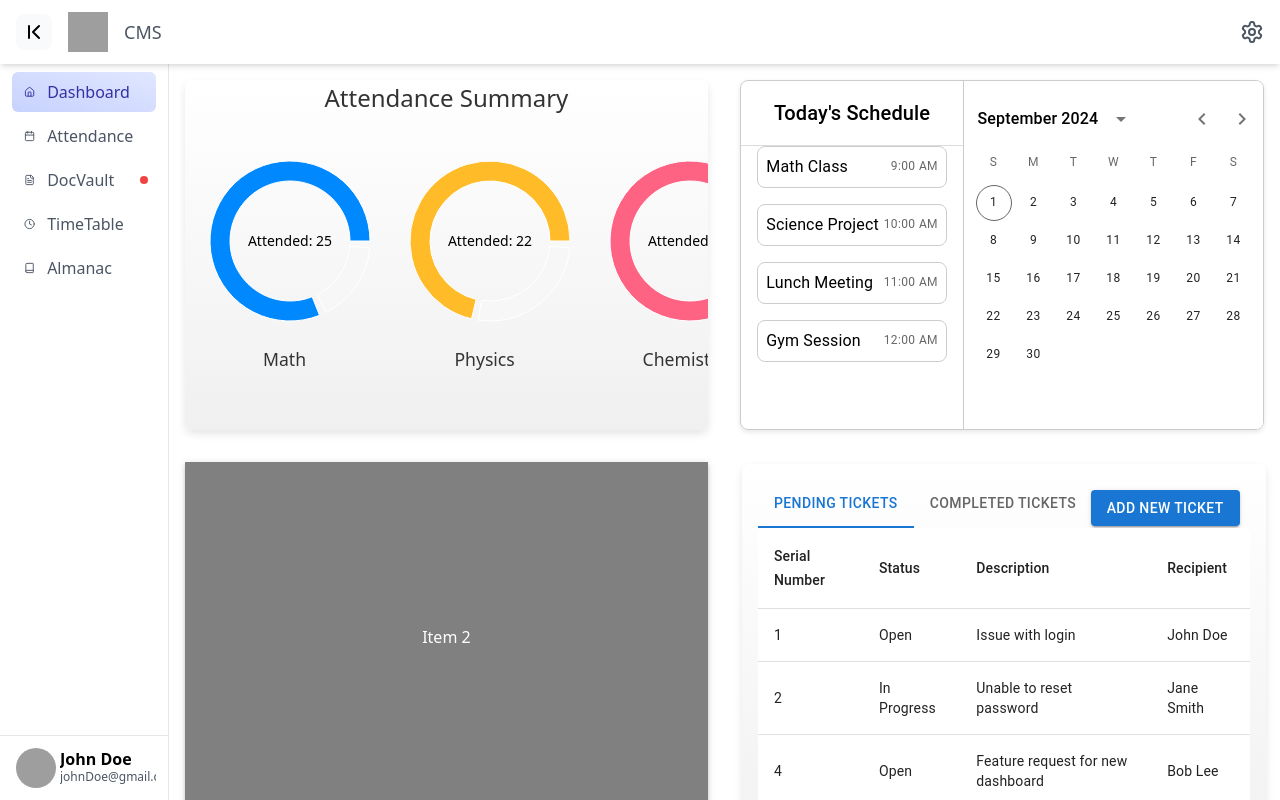
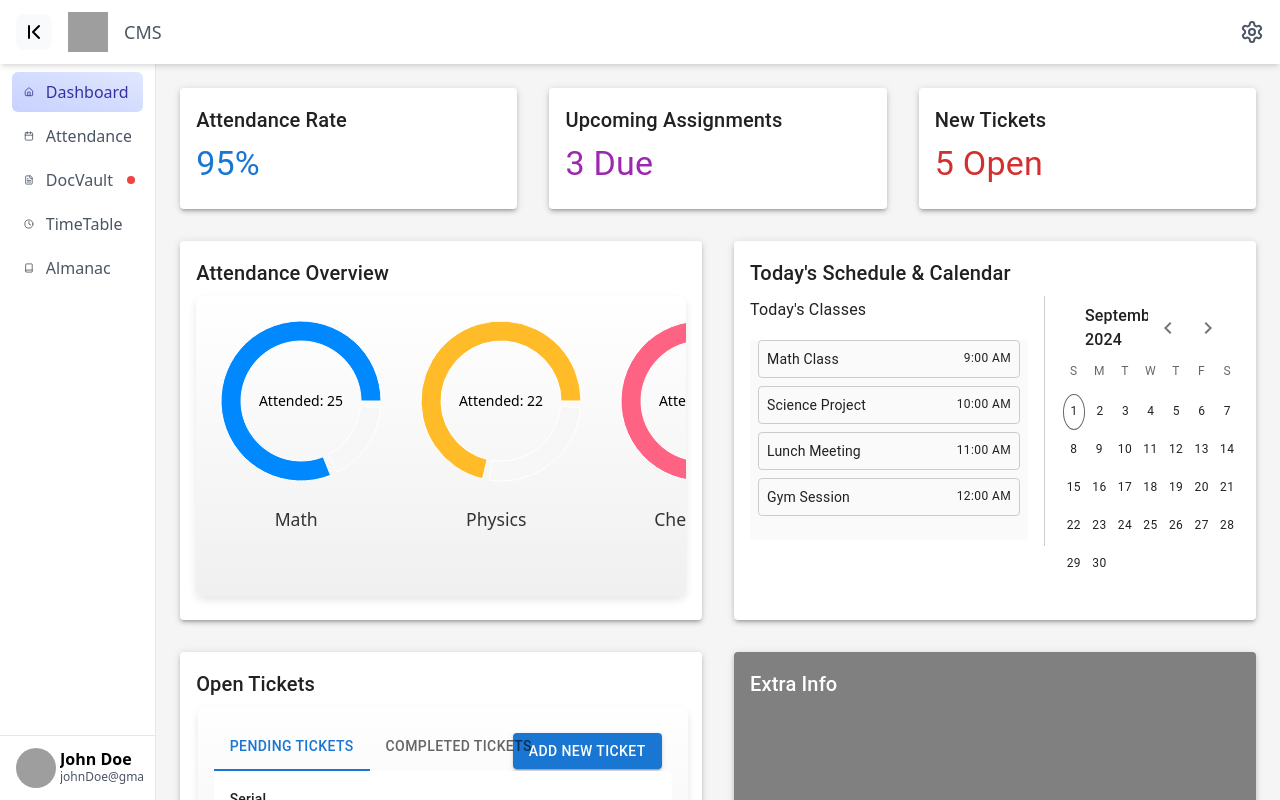
Before and after one commit to Nokesh11/FSD_G14_MY, a React (Create React App) app in the folder frontend/: page /dashboard in a window 1280 px wide. Built offline with nearby package versions, Linux system fonts and the light colour scheme; grey boxes are pictures that could not be loaded.

Commit message:
Changed Layout

```diff
--- a/frontend/src/components/AttendanceChart.jsx
+++ b/frontend/src/components/AttendanceChart.jsx
@@ -58,7 +58,6 @@ export default class AttendanceChart extends PureComponent {
     render() {
         return (
             <div style={styles.card}>
-                <h3 style={styles.cardTitle}>Attendance Summary</h3>
                 <div style={styles.chartWrapper}>
                     {subjects.map((subject, index) => this.renderPieChart(subject, index))}
                 </div>
--- a/frontend/src/pages/StudentDashBoard.jsx
+++ b/frontend/src/pages/StudentDashBoard.jsx
@@ -1,4 +1,4 @@
-import { Box, Grid, Typography } from "@mui/material";
+import { Box, Grid, Typography, Card, CardContent } from "@mui/material";
 import React, { createContext, useState } from "react";
 import Appbar from "../components/Appbar";
 import Calender from "../components/Calender";
@@ -23,138 +23,150 @@ function StudentDashboard() {
               marginLeft: expanded ? "0px" : "64px",
               transition: "margin-left 0.3s ease",
               height: "100%",
-              padding: 2,
-              display: "flex",
-              flexDirection: "column",
-              overflow: "auto", // Handle overflow better
+              padding: 3,
+              overflow: "auto",
+              bgcolor: "#f5f5f5", // Light background for dashboard
             }}
           >
-            <Grid container spacing={4} sx={{ flexGrow: 1 }}>
-              {/* Left Grid Item */}
+            {/* Metrics Overview */}
+            <Grid container spacing={4} sx={{ mb: 4 }}>
+              <Grid item xs={12} sm={4}>
+                <Card sx={{ boxShadow: 3 }}>
+                  <CardContent>
+                    <Typography variant="h6" gutterBottom>
+                      Attendance Rate
+                    </Typography>
+                    <Typography variant="h4" color="primary">
+                      95%
+                    </Typography>
+                  </CardContent>
+                </Card>
+              </Grid>
+              <Grid item xs={12} sm={4}>
+                <Card sx={{ boxShadow: 3 }}>
+                  <CardContent>
+                    <Typography variant="h6" gutterBottom>
+                      Upcoming Assignments
+                    </Typography>
+                    <Typography variant="h4" color="secondary">
+                      3 Due
+                    </Typography>
+                  </CardContent>
+                </Card>
+              </Grid>
+              <Grid item xs={12} sm={4}>
+                <Card sx={{ boxShadow: 3 }}>
+                  <CardContent>
+                    <Typography variant="h6" gutterBottom>
+                      New Tickets
+                    </Typography>
+                    <Typography variant="h4" color="error">
+                      5 Open
+                    </Typography>
+                  </CardContent>
+                </Card>
+              </Grid>
+            </Grid>
+
+            {/* Main Dashboard Content */}
+            <Grid container spacing={4}>
+              {/* Attendance Chart */}
               <Grid item xs={12} sm={6}>
-                <Box
-                  width="100%"
-                  height="350px"
-                  display="flex"
-                  justifyContent="center"
-                  alignItems="center"
-                >
-                  <AttendanceChart />
-                </Box>
+                <Card sx={{ height: "100%", boxShadow: 3 }}>
+                  <CardContent>
+                    <Typography variant="h6" gutterBottom>
+                      Attendance Overview
+                    </Typography>
+                    <Box height="300px">
+                      <AttendanceChart />
+                    </Box>
+                  </CardContent>
+                </Card>
               </Grid>
 
-              {/* Combined Schedule and Calendar Section */}
+              {/* Schedule and Calendar Section */}
               <Grid item xs={12} sm={6}>
-                <Box
-                  sx={{
-                    display: "flex",
-                    height: "350px",
-                    border: "1px solid #ccc",
-                    borderRadius: "8px",
-                    overflow: "hidden",
-                    boxShadow: "0 2px 5px rgba(0,0,0,0.1)",
-                  }}
-                >
-                  {/* Schedule Section */}
-                  <Box
-                    sx={{
-                      flex: 1,
-                      display: "flex",
-                      flexDirection: "column",
-                    }}
-                  >
-                    {/* Fixed Heading */}
-                    <Typography
-                      variant="h6"
-                      sx={{
-                        padding: 2,
-                        borderBottom: "1px solid #ddd",
-                        textAlign: "center",
-                      }}
-                    >
-                      Today's Schedule
+                <Card sx={{ height: "100%", boxShadow: 3 }}>
+                  <CardContent>
+                    <Typography variant="h6" gutterBottom>
+                      Today's Schedule & Calendar
                     </Typography>
-
-                    {/* Scrollable List */}
-                    <Box
-                      sx={{
-                        flexGrow: 1,
-                        overflowY: "auto",
-                        px: 2,
-                      }}
-                    >
-                      {[
-                        "Math Class",
-                        "Science Project",
-                        "Lunch Meeting",
-                        "Gym Session",
-                      ].map((item, index) => (
+                    <Box sx={{ display: "flex", height: "250px" }}>
+                      <Box sx={{ flex: 1, mr: 2 }}>
+                        <Typography variant="subtitle1" mb={2}>
+                          Today's Classes
+                        </Typography>
                         <Box
-                          key={index}
                           sx={{
-                            marginBottom: 2,
-                            padding: 1,
-                            border: "1px solid #ccc",
-                            borderRadius: "8px",
-                            display: "flex",
-                            justifyContent: "space-between",
-                            alignItems: "center",
+                            height: "200px",
+                            overflowY: "auto",
+                            px: 1,
+                            bgcolor: "#fafafa",
+                            borderRadius: 1,
                           }}
                         >
-                          <Typography variant="body1">{item}</Typography>
-                          <Typography variant="caption" color="textSecondary">
-                            {index + 9}:00 AM {/* Dummy time */}
-                          </Typography>
+                          {["Math Class", "Science Project", "Lunch Meeting", "Gym Session"].map(
+                            (item, index) => (
+                              <Box
+                                key={index}
+                                sx={{
+                                  mb: 1,
+                                  p: 1,
+                                  border: "1px solid #ccc",
+                                  borderRadius: 1,
+                                  display: "flex",
+                                  justifyContent: "space-between",
+                                }}
+                              >
+                                <Typography variant="body2">{item}</Typography>
+                                <Typography variant="caption">
+                                  {index + 9}:00 AM
+                                </Typography>
+                              </Box>
+                            )
+                          )}
                         </Box>
-                      ))}
+                      </Box>
+                      <Box sx={{ width: "40%", borderLeft: "1px solid #ccc", pl: 2 }}>
+                        <Calender />
+                      </Box>
                     </Box>
-                  </Box>
-
-                  {/* Calendar Section */}
-                  <Box
-                    sx={{
-                      width: "300px",
-                      display: "flex",
-                      justifyContent: "center",
-                      alignItems: "center",
-                      borderLeft: "1px solid #ccc",
-                      bgcolor: "white",
-                    }}
-                  >
-                    <Calender />
-                  </Box>
-                </Box>
+                  </CardContent>
+                </Card>
               </Grid>
 
-              {/* Additional Grid Items */}
+              {/* Additional Info - Tickets and More */}
               <Grid item xs={12} sm={6}>
-                <Box
-                  width="100%"
-                  height="350px"
-                  bgcolor="gray"
-                  color="white"
-                  display="flex"
-                  justifyContent="center"
-                  alignItems="center"
-                  p={2}
-                  sx={{ boxShadow: 3 }}
-                >
-                  Item 2
-                </Box>
+                <Card sx={{ height: "100%", boxShadow: 3 }}>
+                  <CardContent>
+                    <Typography variant="h6" gutterBottom>
+                      Open Tickets
+                    </Typography>
+                    <Box height="250px">
+                      <TicketTable />
+                    </Box>
+                  </CardContent>
+                </Card>
               </Grid>
 
+              {/* Placeholder for Additional Content */}
               <Grid item xs={12} sm={6}>
-                <Box
-                  width="100%"
-                  height="87%"
-                  display="-ms-flexbox"
-                  justifyContent="center"
-                  alignItems="center"
-                // p={2}
-                // sx={{ boxShadow: 3 }}
-                >
-                  <TicketTable />
-                </Box>
+                <Card sx={{ height: "100%", boxShadow: 3, bgcolor: "gray" }}>
+                  <CardContent>
+                    <Typography variant="h6" color="white" gutterBottom>
+                      Extra Info
+                    </Typography>
+                    <Box
+                      height="250px"
+                      display="flex"
+                      justifyContent="center"
+                      alignItems="center"
+                      color="white"
+                    >
+                      Custom Content
+                    </Box>
+                  </CardContent>
+                </Card>
               </Grid>
             </Grid>
           </Box>
```
